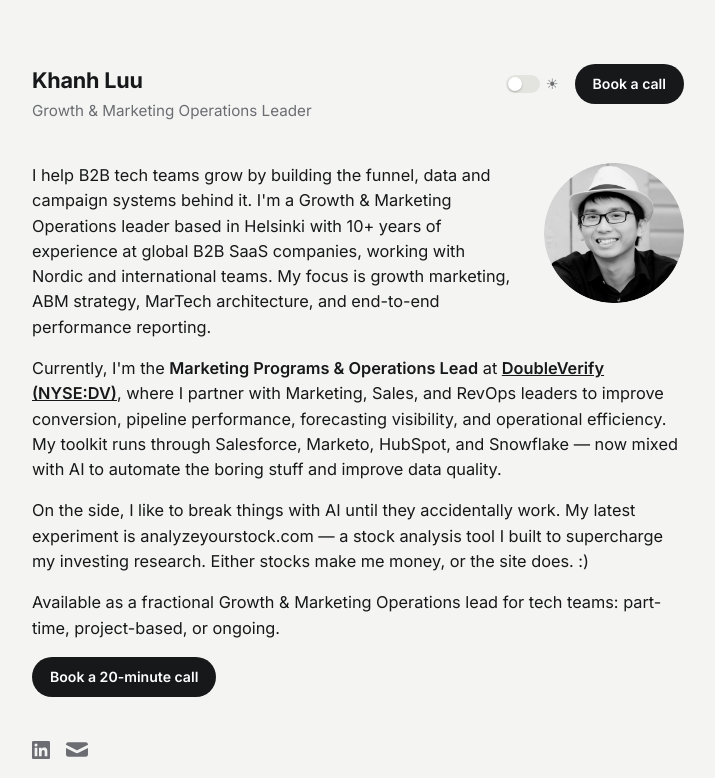
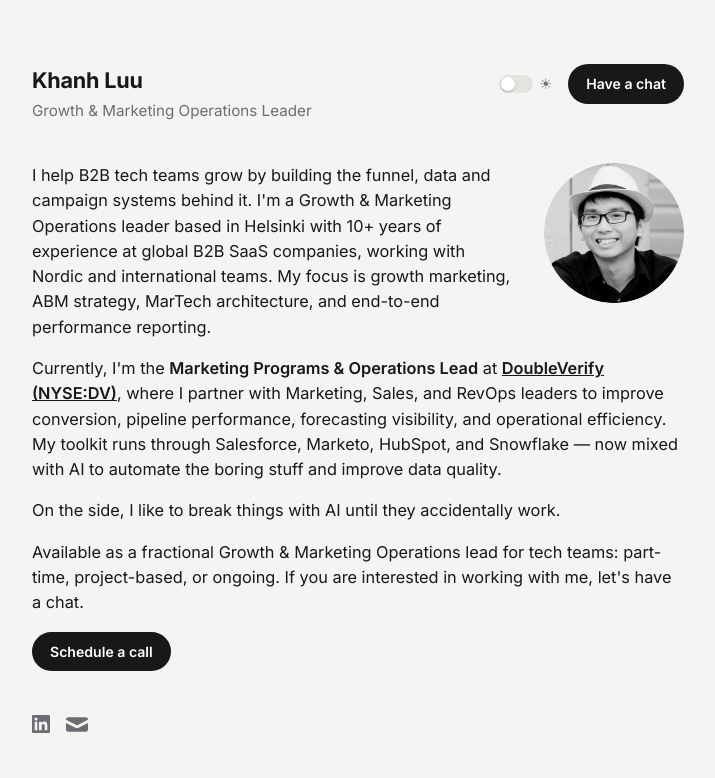
Before and after one commit to khanhfl/khanhfl.github.io, a plain HTML site: page index.html in a window 1280 px wide. Shown: the top 778 px of the page, without its empty margins (282-997 px from the left). Drawn offline with Linux system fonts and the light colour scheme.

Commit message:
Update index.html

```diff
--- a/index.html
+++ b/index.html
@@ -39,7 +39,7 @@
           <span class="toggle-track"><span class="toggle-thumb"></span></span>
           <span class="toggle-icon" aria-hidden="true">&#9728;</span>
         </button>
-        <a href="https://cal.com/khanh-luu-growth-chat/20min" target="_blank" rel="noopener" class="btn-pill">Book a call</a>
+        <a href="https://cal.com/khanh-luu-growth-chat/20min" target="_blank" rel="noopener" class="btn-pill">Have a chat</a>
       </div>
     </header>
 
@@ -51,11 +51,9 @@
             (NYSE:DV)</a></strong>, where I partner with Marketing, Sales, and RevOps leaders to improve conversion, pipeline
         performance, forecasting visibility, and operational efficiency. My toolkit runs through Salesforce, Marketo,
         HubSpot, and Snowflake — now mixed with AI to automate the boring stuff and improve data quality.</p>
-      <p>On the side, I like to break things with AI until they accidentally work. My latest experiment is
-        analyzeyourstock.com — a stock analysis tool I built to supercharge my investing research. Either stocks
-        make me money, or the site does. :)</p>
-      <p>Available as a fractional Growth & Marketing Operations lead for tech teams: part-time, project-based, or ongoing.</p>
-      <p class="cta-row"><a href="https://cal.com/khanh-luu-growth-chat/20min" target="_blank" rel="noopener" class="btn-pill">Book a 20-minute call</a></p>
+      <p>On the side, I like to break things with AI until they accidentally work.</p>
+      <p>Available as a fractional Growth & Marketing Operations lead for tech teams: part-time, project-based, or ongoing. If you are interested in working with me, let's have a chat.</p>
+      <p class="cta-row"><a href="https://cal.com/khanh-luu-growth-chat/20min" target="_blank" rel="noopener" class="btn-pill">Schedule a call</a></p>
     </section>
 
     <section class="links-row">
@@ -205,7 +203,7 @@
     </section>
 
     <footer class="foot">
-      <a href="https://cal.com/khanh-luu-growth-chat/20min" target="_blank" rel="noopener" class="btn-pill">Book a call</a>
+      <a href="https://cal.com/khanh-luu-growth-chat/20min" target="_blank" rel="noopener" class="btn-pill">Schedule a call</a>
       <span class="foot-email">© 2026 Khanh Luu</span>
     </footer>
 
```
